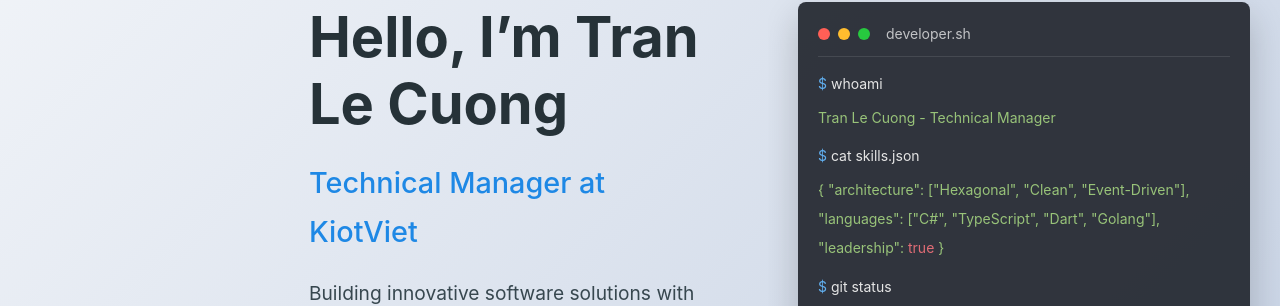
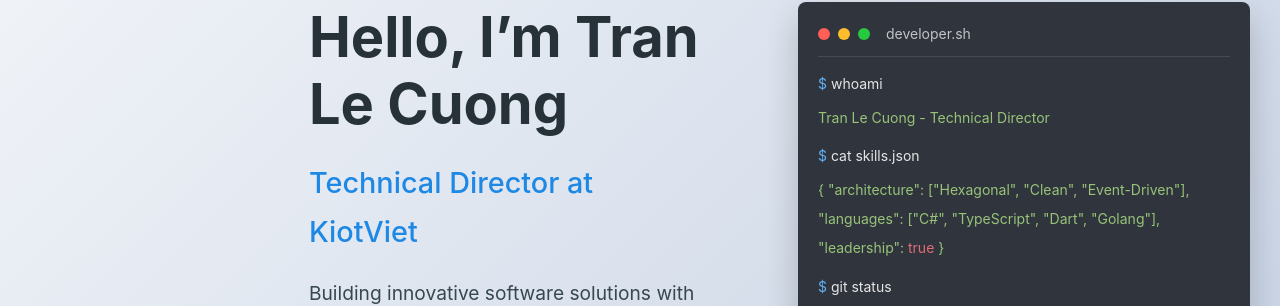
Before and after one commit to cuongtl1992/my-cv, a Jekyll site: the page built from index.md, in a window 1280 px wide and 900 px high. Shown: the part 253-559 px from the top of the window. Built offline with Jekyll 4.4.1, drawn with Linux system fonts in a browser that asks for light colours; some of the changed text lies outside the part shown.

Commit message:
Update job title to Technical Director across multiple files and enhance about section with team leadership details

```diff
--- a/_config.yml
+++ b/_config.yml
@@ -2,7 +2,7 @@
 title: Tran Le Cuong
 email: cuongtl92@gmail.com
 description: >-
-  Technical Manager at KiotViet with expertise in software architecture,
+  Technical Director at KiotViet with expertise in software architecture,
   leadership, and full-stack development.
 baseurl: "" # the subpath of your site, e.g. /blog
 url: "https://lecuong.me" # the base hostname & protocol for your site
@@ -18,7 +18,7 @@
 
 # Custom variables
 full_name: Tran Le Cuong
-job_title: Technical Manager
+job_title: Technical Director
 company: KiotViet
 phone: 0389.464.693
 dob: 1992-09-19
--- a/_data/skills.yml
+++ b/_data/skills.yml
@@ -7,6 +7,7 @@
   - Excels in both independent work and collaborative team settings
   - Advanced problem analysis with ability to identify multiple viable solutions
   - Friendly and sociable team player who builds positive relationships
+  - Technology strategy development, AI Agent implementation for enhanced productivity, engineering team leadership, and fostering innovation-driven technical culture.
 
 technical:
   architecture:
@@ -59,6 +60,7 @@
     - ChatGPT
     - OpenAI
     - n8n
+    - Google ADK
 
   blockchain:
     - Ethereum
--- a/_includes/about.html
+++ b/_includes/about.html
@@ -1,7 +1,7 @@
 <section id="about" class="section">
     <div class="container">
         <h2 class="section-title animate">About Me</h2>
-        <p class="section-subtitle animate delay-1">Technical Manager with extensive experience in software development</p>
+        <p class="section-subtitle animate delay-1">Technical Director with extensive experience in software development</p>
 
         <div class="about-content">
             <div class="about-img animate delay-2">
@@ -9,7 +9,7 @@
             </div>
             <div class="about-text animate delay-3">
                 <h3>Hello!</h3>
-                <p>I'm a Technical Manager with over 10 years of experience in software development. Currently leading a team of 30-34 engineers at KiotViet, I specialize in architecture design, building core frameworks, and implementing best practices in software development.</p>
+                <p>I'm a Technical Director with over 10 years of experience in software development. Currently leading a team of 100+ engineers at KiotViet, I specialize in architecture design, building core frameworks, and implementing best practices in software development.</p>
                 <ul class="info-list">
                     <li>
                         <i class="fas fa-user"></i>
--- a/_layouts/home.html
+++ b/_layouts/home.html
@@ -27,7 +27,7 @@
                         <span class="prompt">$</span>
                         <span class="command-text">whoami</span>
                     </div>
-                    <div class="output">Tran Le Cuong - Technical Manager</div>
+                    <div class="output">Tran Le Cuong - Technical Director</div>
 
                     <div class="command">
                         <span class="prompt">$</span>
--- a/index.md
+++ b/index.md
@@ -1,10 +1,10 @@
 ---
 layout: home
-title: Tran Le Cuong - Technical Manager
+title: Tran Le Cuong - Technical Director
 ---
 
 # Hello, I'm Tran Le Cuong
 
-## Technical Manager at KiotViet
+## Technical Director at KiotViet
 
 Building innovative software solutions with a passion for leadership and technical excellence.
```
